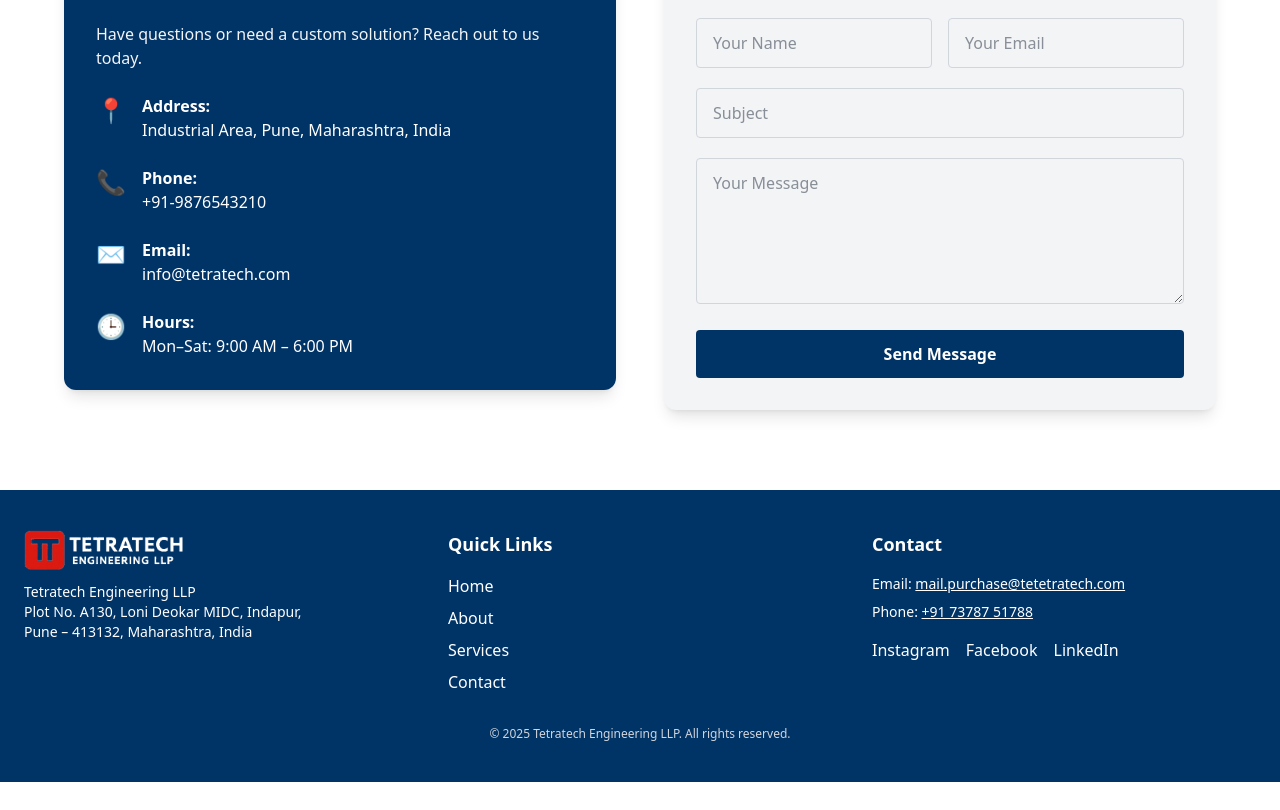
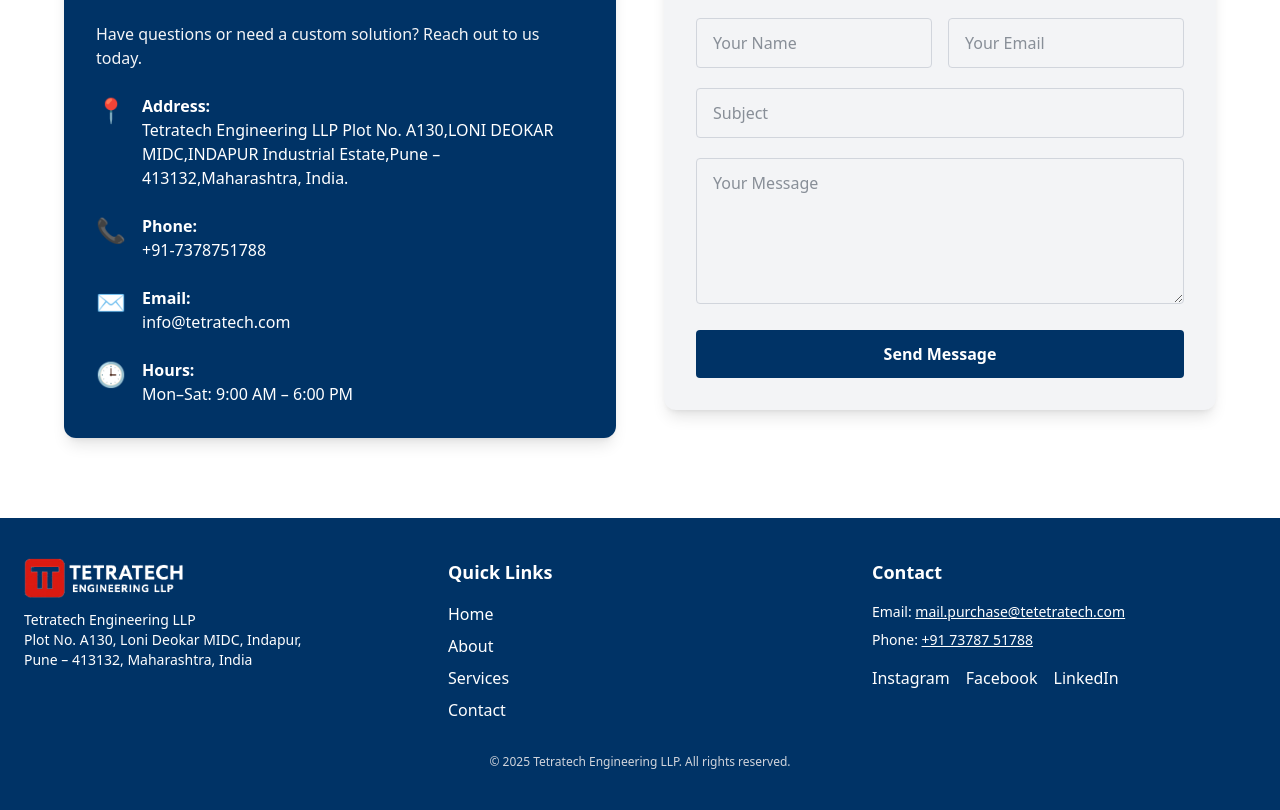
Before and after one commit to riya-jaiswal/teratech, a React (Vite) app: page / in a window 1280 px wide. Shown: the part 3030-3840 px from the top of the page. Before the commit the page ends 3812 px from the top, so only its background shows below. Built offline with nearby package versions, Linux system fonts and the light colour scheme.

Commit message:
address and no update

```diff
--- a/src/pages/Home.jsx
+++ b/src/pages/Home.jsx
@@ -131,14 +131,14 @@
                 <span className="text-yellow-400 text-2xl">📍</span>
                 <div>
                   <p className="font-semibold">Address:</p>
-                  <p>Industrial Area, Pune, Maharashtra, India</p>
+                  <p>Tetratech Engineering LLP Plot No. A130,LONI DEOKAR MIDC,INDAPUR Industrial Estate,Pune – 413132,Maharashtra, India.</p>
                 </div>
               </div>
               <div className="flex items-start space-x-4">
                 <span className="text-yellow-400 text-2xl">📞</span>
                 <div>
                   <p className="font-semibold">Phone:</p>
-                  <p>+91-9876543210</p>
+                  <p>+91-7378751788</p>
                 </div>
               </div>
               <div className="flex items-start space-x-4">
```
